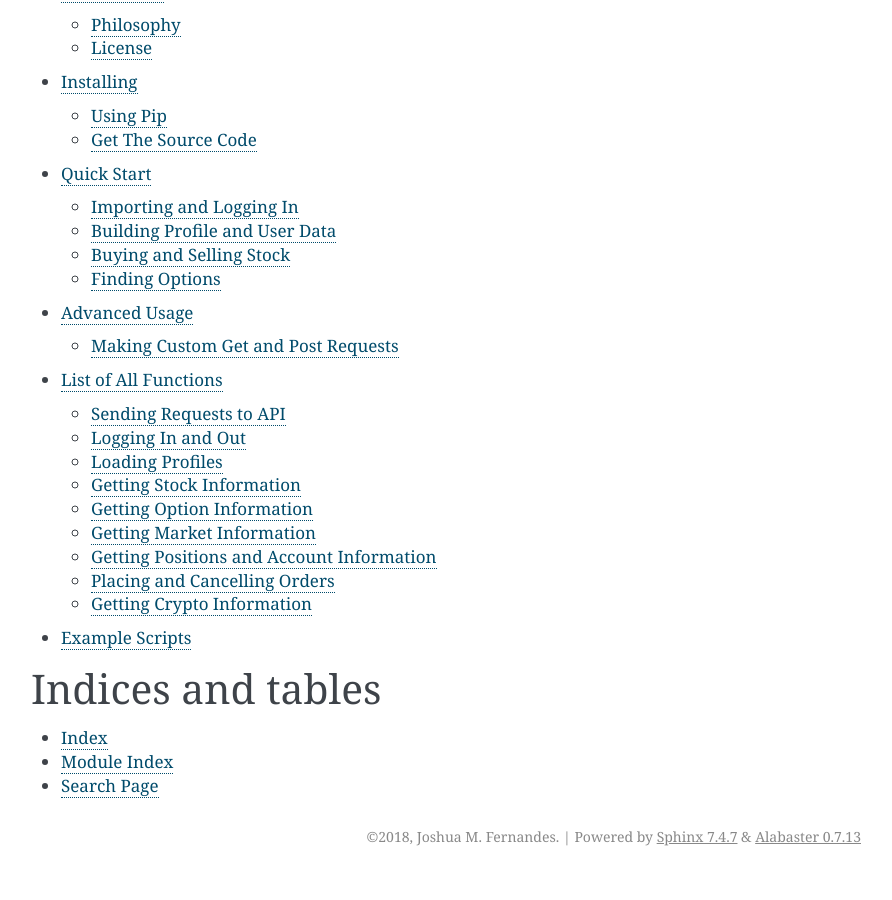
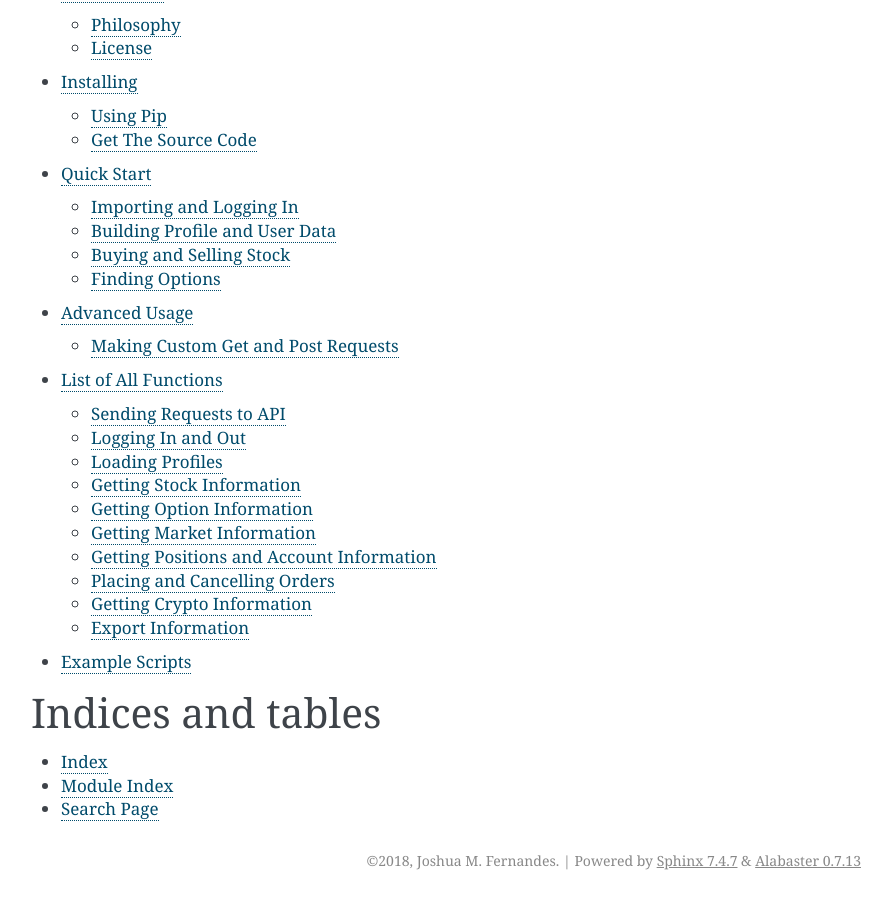
Before and after one commit to jmfernandes/robin_stocks, a Sphinx documentation site: the page built from docs/source/index.rst, in a window 1280 px wide and 900 px high, scrolled down 1091 px. Shown: the whole window, without its empty margins (319-1211 px from the left). Built offline with Sphinx 7.4.7, drawn with Linux system fonts in a browser that asks for light colours; before the commit the page ends 1967 px from its top, so only the background shows below that.

Commit message:
updated docs to use export

```diff
--- a/docs/source/functions.rst
+++ b/docs/source/functions.rst
@@ -80,3 +80,11 @@ Getting Crypto Information
 
 .. automodule:: robin_stocks.crypto
    :members:
+
+Export Information
+--------------------------
+
+----
+
+.. automodule:: robin_stocks.export
+   :members:
--- a/setup.py
+++ b/setup.py
@@ -7,7 +7,7 @@ with open(path.join(here, 'README.rst'), encoding='utf-8') as f:
     long_description = f.read()
 
 setup(name='robin_stocks',
-      version='1.0.0.3',
+      version='1.0.0.4',
       description='A Python wrapper around the Robinhood API',
       long_description=long_description,
       long_description_content_type='text/markdown',
```
Also changed, not shown: robin_stocks/__init__.py (+4 -4 lines).
